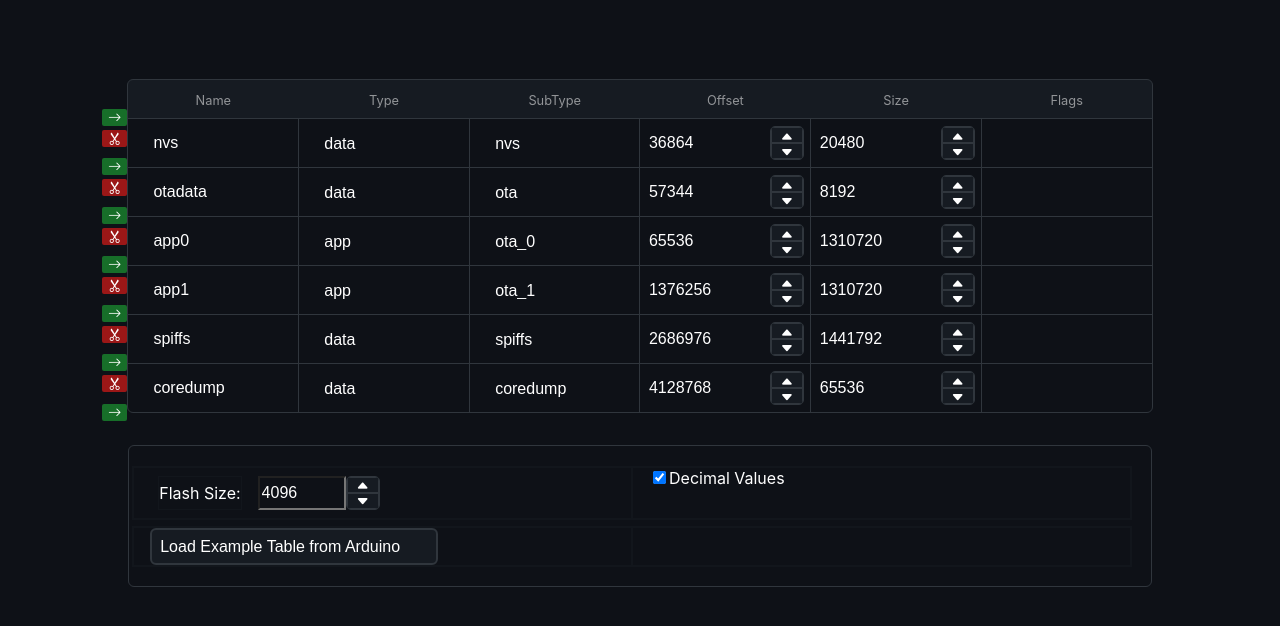
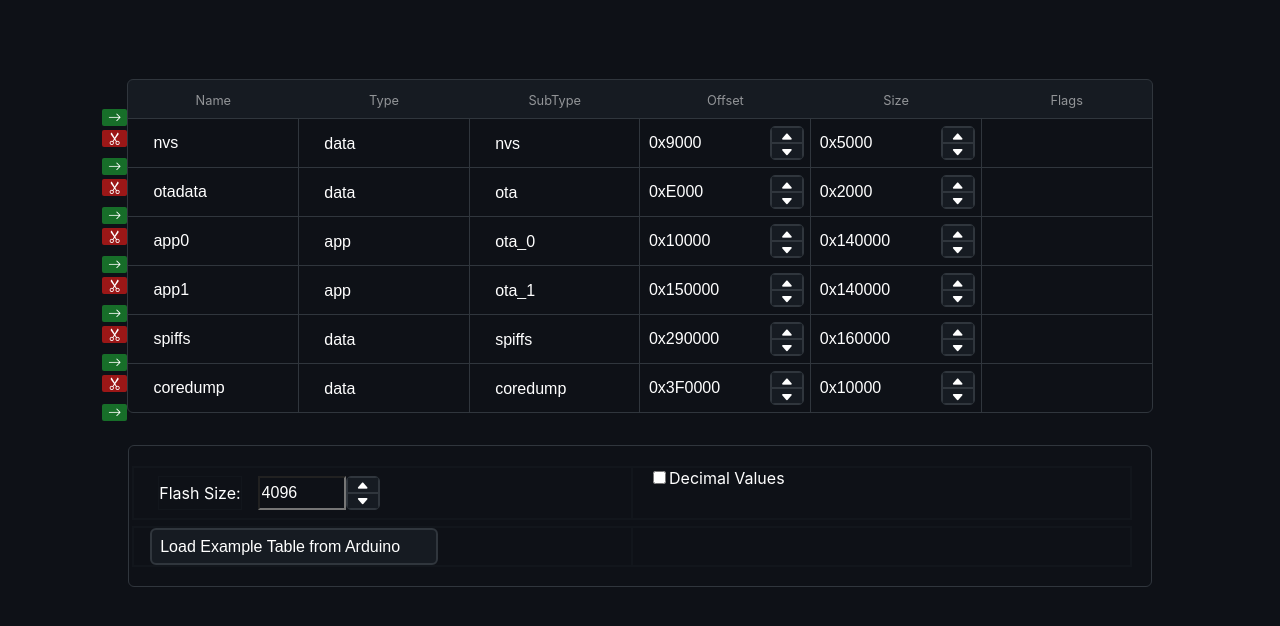
Before and after one commit to platevoltage/esp32-partition-calculator, a React (Create React App) app: page / in a window 1280 px wide. Shown: the top 626 px of the page. Built offline with nearby package versions, Linux system fonts and the light colour scheme.

Commit message:
fixed decimal switch

```diff
--- a/src/App.tsx
+++ b/src/App.tsx
@@ -12,7 +12,7 @@ import {Partition} from './components/Row';
 function App() {
   const [flashSize, setFlashSize] = useState<number>(4096);
   const [table, setTable] = useState<Partition[]>([]);
-  const [displayHex, setDisplayHex] = useState<boolean>(true);
+  const [displayDec, setDisplayDec] = useState<boolean>(true);
 
   useEffect(() => { //update local storage
     if (table.length > 0) {
@@ -24,9 +24,9 @@ function App() {
   return (
     <div className="App">
       <div style={{ display: 'flex', flexDirection: 'column'}}>
-        <Table table={table} setTable={setTable} flashSize={flashSize*1024} displayHex={displayHex}/>
+        <Table table={table} setTable={setTable} flashSize={flashSize*1024} displayDec={displayDec}/>
 
-        <Options flashSize={flashSize} displayHex={displayHex} setFlashSize={setFlashSize} setDisplayHex={setDisplayHex} setTable={setTable}/>
+        <Options flashSize={flashSize} displayDec={displayDec} setFlashSize={setFlashSize} setDisplayDec={setDisplayDec} setTable={setTable}/>
 
       </div>
     </div>
--- a/src/components/Options.tsx
+++ b/src/components/Options.tsx
@@ -7,12 +7,12 @@ import "./Options.css"
 interface Props {
     flashSize: number;
     setFlashSize: (value: number) => void;
-    displayHex: boolean;
-    setDisplayHex: (value: boolean) => void;
+    displayDec: boolean;
+    setDisplayDec: (value: boolean) => void;
     setTable: (value: Partition[]) => void;
 }
 
-export default function Options({flashSize, setFlashSize, displayHex, setDisplayHex, setTable}: Props) {
+export default function Options({flashSize, setFlashSize, displayDec, setDisplayDec, setTable}: Props) {
   return (
     <div className="options">
 
@@ -23,7 +23,7 @@ export default function Options({flashSize, setFlashSize, displayHex, setDisplay
 
             <div className="options-column">
                 <label htmlFor="hex">
-                <input type="checkbox" name="hex" checked={displayHex} onChange={() => setDisplayHex(!displayHex)} />
+                <input type="checkbox" name="hex" checked={!displayDec} onChange={() => setDisplayDec(!displayDec)} />
                 Decimal Values
                 </label>
             </div>
--- a/src/components/Row.tsx
+++ b/src/components/Row.tsx
@@ -17,11 +17,11 @@ interface Props {
     setTable: (data: Partition[]) => void;
     i: number;
     unusedSpace: number;
-    displayHex: boolean;
+    displayDec: boolean;
 }
 
 
-export default function Row({table, setTable, i, unusedSpace, displayHex}: Props) {
+export default function Row({table, setTable, i, unusedSpace, displayDec}: Props) {
 
     const [red, setRed] = useState<boolean>(false);
     const [green, setGreen] = useState<boolean>(false);
@@ -93,7 +93,7 @@ export default function Row({table, setTable, i, unusedSpace, displayHex}: Props
 
         <div className="column">
 
-            <input type="text" name="offset" value={displayHex ? `${(table[i].offset || 0).toString()}` : `0x${(table[i].offset || 0).toString(16).toUpperCase()}`} onChange={(e) => {
+            <input type="text" name="offset" value={!displayDec ? `${(table[i].offset || 0).toString()}` : `0x${(table[i].offset || 0).toString(16).toUpperCase()}`} onChange={(e) => {
                 table[i].offset = parseInt(e.target.value);
                 setTable([...table]);
             }}>
@@ -104,14 +104,14 @@ export default function Row({table, setTable, i, unusedSpace, displayHex}: Props
         </div>
 
         <div className="column">
-            <input type="text" name="size" value={displayHex ? `${(table[i].size || 0).toString()}` : `0x${(table[i].size || 0).toString(16).toUpperCase()}`} onChange={(e) => {
+            <input type="text" name="size" value={!displayDec ? `${(table[i].size || 0).toString()}` : `0x${(table[i].size || 0).toString(16).toUpperCase()}`} onChange={(e) => {
                 table[i].size = parseInt(e.target.value, 16);
                 setTable([...table]);
             }}>
             </input>
             <div className="error">
-                    {unusedSpace > 0 && <div style={{color: "#99ff99"}}>add {displayHex ? `${unusedSpace.toString()} kb` : `0x${unusedSpace.toString(16).toUpperCase()}`}</div>}
-                    {unusedSpace < 0 && <div style={{color: "#ff9999"}}>subtract {displayHex ? `${-unusedSpace.toString()} kb` : `0x${-unusedSpace.toString(16).toUpperCase()}`}</div>}
+                    {unusedSpace > 0 && <div style={{color: "#99ff99"}}>add {!displayDec ? `${unusedSpace.toString()} kb` : `0x${unusedSpace.toString(16).toUpperCase()}`}</div>}
+                    {unusedSpace < 0 && <div style={{color: "#ff9999"}}>subtract {!displayDec ? `${-unusedSpace.toString()} kb` : `0x${-unusedSpace.toString(16).toUpperCase()}`}</div>}
             </div>
             <div style={{display: 'flex', flexDirection: 'column', justifyContent: 'center'}}>
                 <UpDown table={table} setTable={setTable} i={i} param={"size"}/>
--- a/src/components/Table.tsx
+++ b/src/components/Table.tsx
@@ -7,10 +7,10 @@ interface Props {
     table: Partition[];
     setTable: (table: Partition[]) => void;
     flashSize: number;
-    displayHex: boolean;
+    displayDec: boolean;
 }
 
-export default function Table({table, setTable, flashSize, displayHex}: Props) {
+export default function Table({table, setTable, flashSize, displayDec}: Props) {
     const [green, setGreen] = useState<boolean>(false);
     function getUnusedSpace(i: number) {
         const partitionSize = table[i].offset + table[i].size;
@@ -37,7 +37,7 @@ export default function Table({table, setTable, flashSize, displayHex}: Props) {
             {
                 table.map((_, i) => {
                     return (<div key={i}>
-                        <Row table={table} setTable={setTable} i={i} unusedSpace={getUnusedSpace(i)} displayHex={displayHex}/>
+                        <Row table={table} setTable={setTable} i={i} unusedSpace={getUnusedSpace(i)} displayDec={displayDec}/>
                     </div>)
                 })
             }
```
